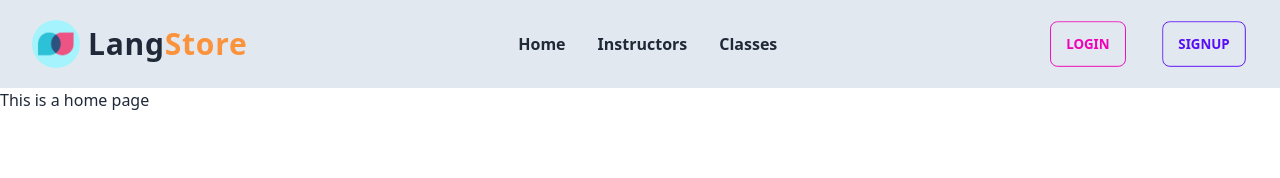
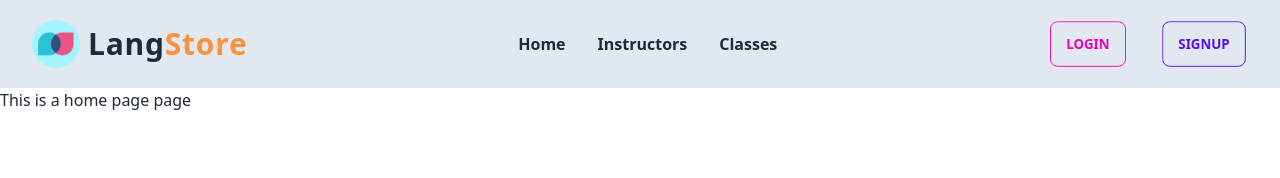
Before and after one commit to Salauddin98/SportsHub-Client-Site, a React (Vite) app: page / in a window 1280 px wide. Shown: the top 178 px of the page. Built offline with nearby package versions, Linux system fonts and the light colour scheme; no server answers.

Commit message:
add some item

```diff
--- a/src/page/Home/Home/Home.jsx
+++ b/src/page/Home/Home/Home.jsx
@@ -1,5 +1,5 @@
 const Home = () => {
-  return <div>This is a home page</div>;
+  return <div>This is a home page page</div>;
 };
 
 export default Home;
```
